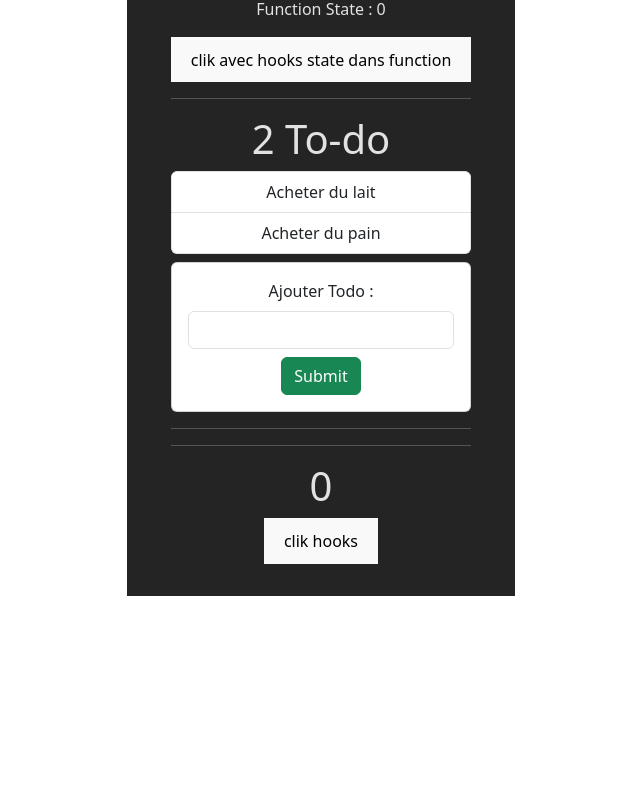
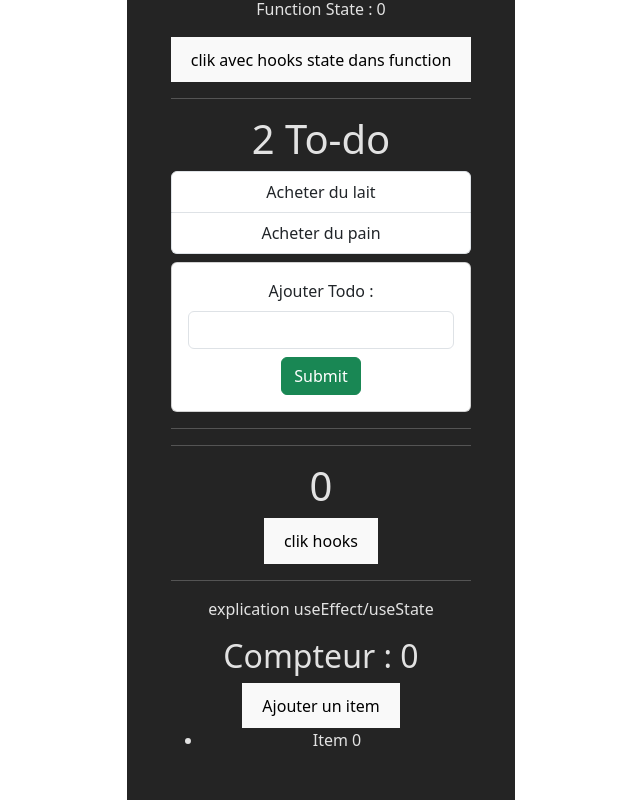
Before and after one commit to Julen37/coursREACThooks, a React (Vite) app in the folder hooksapp/: page / in a window 1280 px wide. Shown: the part 209-1009 px from the top of the page, without its empty margins (319-959 px from the left). Before the commit the page ends 805 px from the top, so only its background shows below. Built offline with nearby package versions, Linux system fonts and the light colour scheme.

Commit message:
comparaison useState/useEffect

```diff
--- a/hooksapp/src/App.jsx
+++ b/hooksapp/src/App.jsx
@@ -3,6 +3,7 @@
 import ClassState from './components/ClassState'
 import FunctionCount from './components/FunctionCount'
 import FunctionState from './components/FunctionState'
+import TestUseEffect from './components/TestUseEffect'
 import Todo from './components/Todo'
 
 function App() {
@@ -19,6 +20,8 @@
         {/* <ClassCount/> */}
         <hr />
         <FunctionCount/>
+        <hr />
+        <TestUseEffect/>
       </div>
   )
 }
--- /dev/null
+++ b/hooksapp/src/components/TestUseEffect.jsx
@@ -0,0 +1,108 @@
+import { useState, useEffect } from 'react';
+
+function TestUseEffect() {
+    const [count, setCount] = useState(0);
+    const [liste, setListe] = useState([]);
+
+    /*count démarre à 0. Chaque clic sur le bouton incrémente count de 1.
+À chaque changement de count, le useEffect s'exécute :
+Il ajoute dans liste un nouvel élément sous la forme "Item X",
+où X correspond à la valeur courante de count.
+Le tableau complet liste est affiché sous forme de < li > dans le JSX.
+Un message de log dans la console indique la nouvelle composition du tableau.
+Le bouton « Ajouter un item » déclenche uniquement l'incrément du compteur.
+L'ajout dans la liste se produit grâce au useEffect.*/
+
+
+    // useEffect qui s'exécute à chaque fois que "count" change
+    useEffect(() => {
+        // On simule un ajout dans la liste lors du changement de count
+        setListe(prevListe => [...prevListe, `Item ${count}`]);
+        console.log("Le tableau 'liste' a été mis à jour:", liste);
+    }, [count]); // le tableau de dépendances comprend "count"
+
+    return (
+        <div>
+            <p>explication useEffect/useState</p>
+            <h2>Compteur : {count}</h2>
+            <button onClick={() => setCount(count + 1)}>Ajouter un item</button>
+
+            <ul>
+                {liste.map((item, index) => (
+                    <li key={index}>{item}</li>
+                ))}
+            </ul>
+        </div>
+    );
+}
+export default TestUseEffect;
+
+/* Le hook useEffect est utilisé ici pour déclencher un effet
+secondaire dès que la valeur de count change.
+Le tableau de dépendances passé en second
+argument[count] indique que l'effet ne doit être réexécuté que quand count change.
+Dans cet exemple, chaque fois que l’on clique
+sur le bouton, count s’incrémente, ce qui déclenche le useEffect.
+Le useEffect ajoute alors un nouvel élément à
+la liste liste, en se basant sur la nouvelle valeur de count.
+Cela permet de synchroniser la mise à jour de
+la liste avec la variation du compteur, sans exécuter
+ce code inutilement à chaque rendu.
+Donc, useEffect ici sert à exécuter une action secondaire
+liée à un changement d'état particulier (ici count) et à
+gérer la logique qui en dépend (mise à jour du tableau liste)
+de manière propre et contrôlée, évitant par exemple de mettre à jour la liste à
+chaque rendu ou sans raison.
+C'est très utile pour gérer des effets secondaires
+comme la récupération de données, la modification du DOM,
+l'abonnement à des événements externes ou toute autre opération
+qui ne fait pas partie directe du rendu JSX.*/
+
+/*useState
+Sert à déclarer et gérer l'état local d’un composant
+(valeurs affichées ou utilisées dans le rendu).
+Quand on modifie un état avec useState (via la fonction setState),
+React re-render automatiquement le composant avec la nouvelle valeur.
+Exemple : stocker et modifier un compteur, une liste d’items, un texte, etc.
+useEffect
+Sert à gérer les effets secondaires (side effects),
+c’est-à-dire les opérations qui doivent se faire après que le rendu du composant est réalisé.
+Ces effets peuvent être la mise à jour du DOM hors du JSX, un appel API,
+l’abonnement à un événement, ou synchroniser un état avec d’autres sources.
+useEffect est déclenché après le rendu, pas pour modifier l’état
+directement (même si ça peut arriver avec précaution).
+Permet de contrôler quand l’effet se déclenche
+grâce à un tableau de dépendances.
+Dans le cadre de l’exemple avec un tableau :
+useState stocke la liste des éléments (c’est la donnée elle-même).
+useEffect sert à réagir quand une donnée change (ici count).
+Par exemple, on veut ajouter un nouvel item automatiquement dans
+le tableau quand count change.
+Sans useEffect, il faudrait mettre à jour la liste directement
+dans l'événement (bouton) ce qui ne serait pas toujours pratique.
+useEffect permet de centraliser et de contrôler clairement
+cette mise à jour en fonction d’une dépendance.*/
+
+/*Comparatif entre useState et useEffect*/
+/*const [count, setCount] = useState(0);
+const [liste, setListe] = useState([]);
+
+const ajouterItem = () => {
+  setCount(count + 1);
+  setListe([...liste, `Item ${count + 1}`]);
+};*/
+/*Avec useState + useEffect(mise à jour automatique liée à count)
+useEffect(() => {
+  setListe(l => [...l, `Item ${count}`]);
+}, [count]);
+
+const incrementer = () => setCount(count + 1);
+Ici, useEffect écoute juste le changement de count et effectue une action secondaire
+(mettre à jour la liste). Cela clarifie la logique et évite de mélanger
+directement les modifications d'état dans plusieurs fonctions.
+En résumé
+useState gère l’état lui-même.
+useEffect gère les effets qui doivent arriver après un rendu,
+souvent en réaction à un changement d’état.
+Leur usage combiné permet de mieux organiser et séparer la
+logique dans un composant React.*/
```
